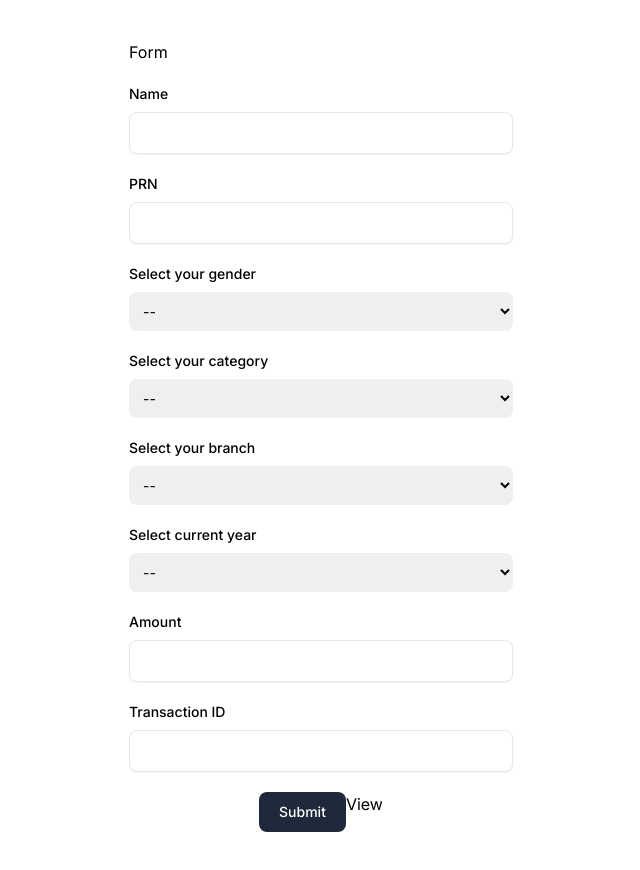
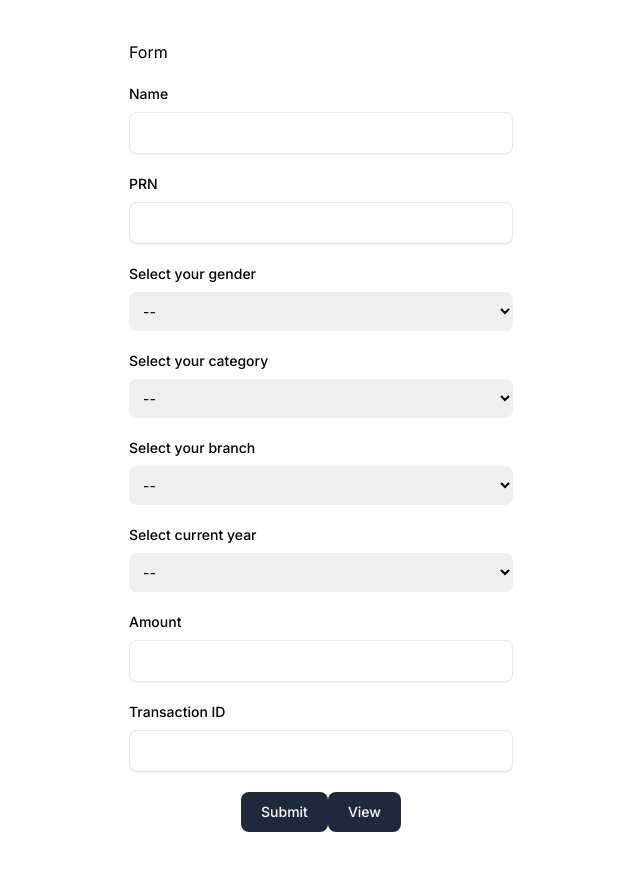
Before and after one commit to AMEY-GAIKAR/ReceiptGenerator, a Next.js app: page / in a window 1280 px wide. Shown: the whole page, without its empty margins (319-959 px from the left). Built offline with nearby package versions, Linux system fonts and the light colour scheme.

Commit message:
add styles

```diff
--- a/src/app/ui/form.jsx
+++ b/src/app/ui/form.jsx
@@ -119,6 +119,7 @@ export function CreateForm() {
           {buttonDisabled ? "Submit" : "Submit"}
         </button>
         <Link
+          className="rounded-lg bg-slate-800 px-5 py-2.5 text-center text-sm font-medium text-white hover:bg-slate-900 focus:outline-none focus:ring-4 focus:ring-slate-300 dark:bg-slate-800 dark:hover:bg-slate-900 dark:focus:ring-slate-800"
           href={{
             pathname: "/view",
             query: {student: JSON.stringify(student)},
```
